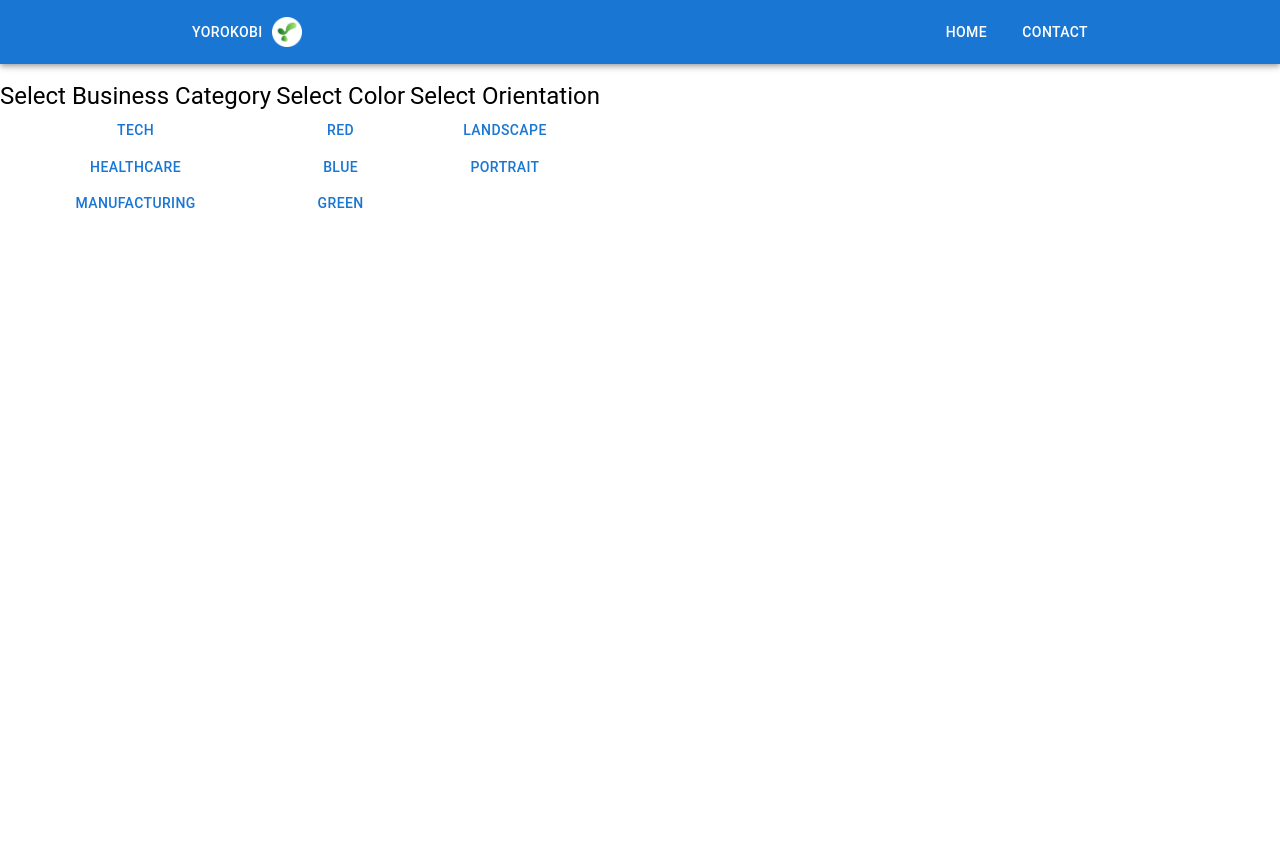
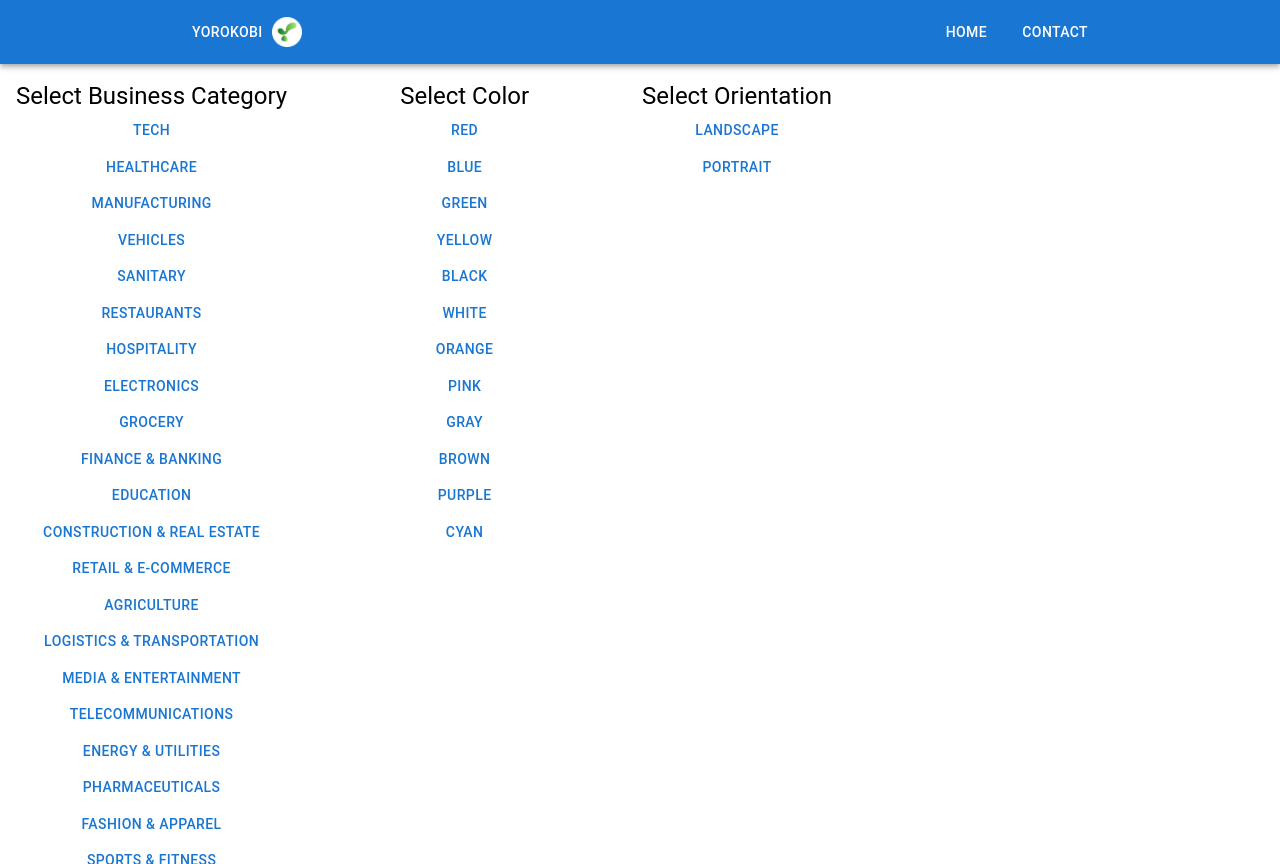
Before and after one commit to bipin-Pariyar2003/YK, a React (Vite) app: page /getStarted in a window 1280 px wide. Before the commit the page ends 800 px from the top, so only its background shows below. Built offline with nearby package versions, Linux system fonts and the light colour scheme.

Commit message:
updated version

```diff
--- a/src/assets/businessCategories.js
+++ b/src/assets/businessCategories.js
@@ -2,28 +2,28 @@ const businessCategories = [
   "Tech",
   "Healthcare",
   "Manufacturing",
-  // "Vehicles",
-  // "Sanitary",
-  // "Restaurants",
-  // "Hospitality",
-  // "Electronics",
-  // "Grocery",
-  // "Finance & Banking",
-  // "Education",
-  // "Construction & Real Estate",
-  // "Retail & E-Commerce",
-  // "Agriculture",
-  // "Logistics & Transportation",
-  // "Media & Entertainment",
-  // "Telecommunications",
-  // "Energy & Utilities",
-  // "Pharmaceuticals",
-  // "Fashion & Apparel",
-  // "Sports & Fitness",
-  // "Beauty & Personal Care",
-  // "Legal & Consultancy",
-  // "Security & Defense",
-  // "Waste Management & Recycling",
+  "Vehicles",
+  "Sanitary",
+  "Restaurants",
+  "Hospitality",
+  "Electronics",
+  "Grocery",
+  "Finance & Banking",
+  "Education",
+  "Construction & Real Estate",
+  "Retail & E-Commerce",
+  "Agriculture",
+  "Logistics & Transportation",
+  "Media & Entertainment",
+  "Telecommunications",
+  "Energy & Utilities",
+  "Pharmaceuticals",
+  "Fashion & Apparel",
+  "Sports & Fitness",
+  "Beauty & Personal Care",
+  "Legal & Consultancy",
+  "Security & Defense",
+  "Waste Management & Recycling",
 ];
 
 export default businessCategories;
--- a/src/assets/colors.js
+++ b/src/assets/colors.js
@@ -2,15 +2,15 @@ const colors = [
   "Red",
   "Blue",
   "Green",
-  // "Yellow",
-  // "Black",
-  // "White",
-  // "Orange",
-  // "Pink",
-  // "Gray",
-  // "Brown",
-  // "Purple",
-  // "Cyan",
+  "Yellow",
+  "Black",
+  "White",
+  "Orange",
+  "Pink",
+  "Gray",
+  "Brown",
+  "Purple",
+  "Cyan",
 ];
 
 export default colors;
--- a/src/views/GetStarted/index.jsx
+++ b/src/views/GetStarted/index.jsx
@@ -6,6 +6,7 @@ import { Button, Stack, Typography } from "@mui/material";
 import { useSelector } from "react-redux";
 import { useNavigate } from "react-router-dom";
 import Type from "Components/Type";
+import { m } from "framer-motion";
 
 const GetStarted = () => {
   // Access state from Redux store
@@ -17,13 +18,32 @@ const GetStarted = () => {
   const handleEdit = () => {
     navigate("/edit");
   };
+
   return (
     <>
       <Navbar />
-      <Stack sx={{ display: "flex", flexDirection: { xs: "column", md: "row", gap: 5 } }}>
-        <BCategories sx={{ display: "flex", flex: 1 }} />
-        <Color sx={{ display: "flex", flex: 1 }} />
-        <Type sx={{ display: "flex", flex: 1 }} />
+      <Stack
+        sx={{
+          display: "flex",
+          flex: 1,
+          flexDirection: { xs: "column", md: "row" },
+          gap: 3,
+          height: "100svh",
+          px: 2,
+        }}
+      >
+        <Stack
+          sx={{
+            display: "flex",
+            flex: 2,
+            flexDirection: { xs: "column", md: "row" },
+            justifyContent: "space-between",
+          }}
+        >
+          <BCategories sx={{ display: "flex", flex: 1, border: "1px solid black" }} />
+          <Color sx={{ display: "flex", flex: 1, border: "1px solid black" }} />
+          <Type sx={{ display: "flex", flex: 1, border: "1px solid black" }} />
+        </Stack>
 
         {/* Display selected values */}
 
```
